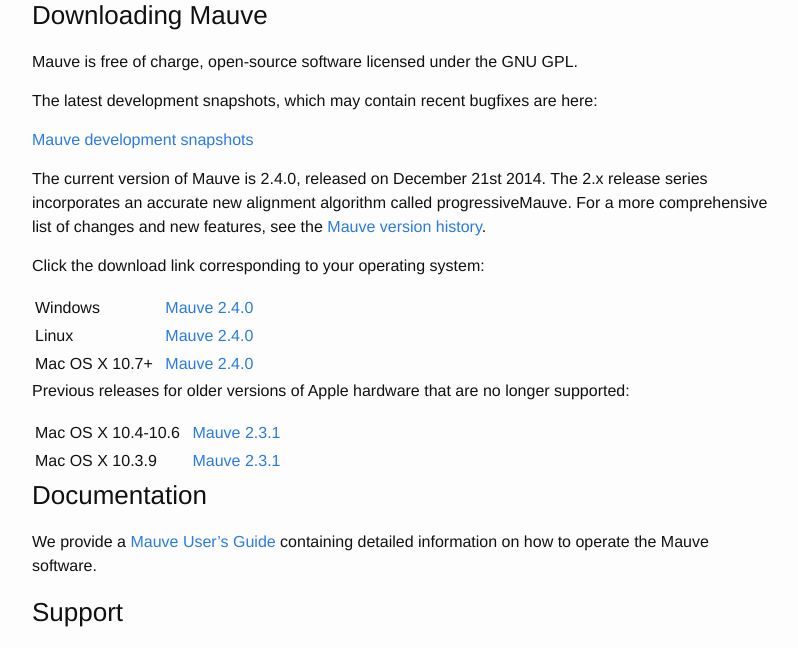
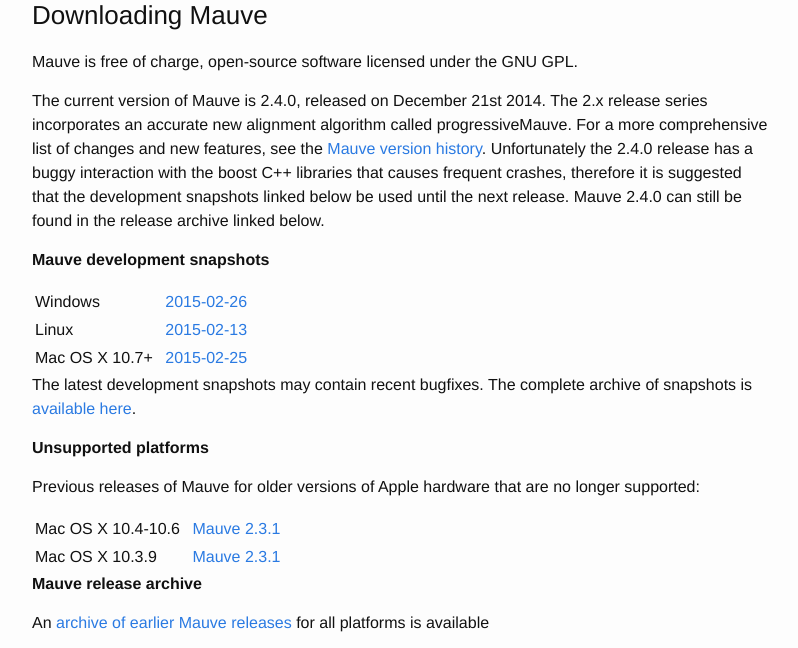
Before and after one commit to koadman/platypusfarm, a Jekyll site: the page built from darlinglab/mauve/download.md, in a window 1280 px wide and 900 px high, cut to the strip 252-900 px from the top of the window. Shown: the whole strip, without its empty margins (238-1036 px from the left). Built offline with Jekyll 4.4.1, drawn with Linux system fonts in a browser that asks for light colours.

Commit message:
provide direct link to current snapshot since 2.4.0 has a nasty bug

```diff
--- a/darlinglab/mauve/download.md
+++ b/darlinglab/mauve/download.md
@@ -6,25 +6,39 @@
 
 Mauve is free of charge, open-source software licensed under the GNU GPL.
 
-The latest development snapshots, which may contain recent bugfixes are here:
-
-[Mauve development snapshots](snapshots/)
-
 The current version of Mauve is 2.4.0, released on December 21st 2014.
 The 2.x release series incorporates an accurate new alignment algorithm called progressiveMauve. For a more comprehensive list of changes and new features, see the [Mauve version history](user-guide/versions.html).
+Unfortunately the 2.4.0 release has a buggy interaction with the boost C++ libraries that causes frequent crashes, therefore it is suggested that the development snapshots linked below be used until the next release. Mauve 2.4.0 can still be found in the release archive linked below.
 
+<!--
 Click the download link corresponding to your operating system:
+**Current Mauve release**:
 
 Windows	| |  [Mauve 2.4.0](downloads/mauve_installer_2.4.0.exe)
 Linux	| |  [Mauve 2.4.0](downloads/mauve_linux_2.4.0.tar.gz)
 Mac OS X 10.7+ | |  [Mauve 2.4.0](downloads/Mauve-2.4.0.dmg)
+-->
+
+**Mauve development snapshots**
+
+Windows	| |  [2015-02-26](snapshots/2015/2015-02-26/windows/mauve_installer_20150226.exe)
+Linux	| |  [2015-02-13](snapshots/2015/2015-02-13/linux-x64/mauve_linux_snapshot_2015-02-13.tar.gz)
+Mac OS X 10.7+ | |  [2015-02-25](snapshots/2015/2015-02-25/MacOS/Mauve-snapshot_2015-02-25.dmg)
+
+The latest development snapshots may contain recent bugfixes. The complete archive of snapshots is [available here](snapshots/).
 
 
-Previous releases for older versions of Apple hardware that are no longer supported:
+**Unsupported platforms**
+
+Previous releases of Mauve for older versions of Apple hardware that are no longer supported:
 
 Mac OS X 10.4-10.6 | |  [Mauve 2.3.1](downloads/Mauve-2.3.1.dmg)
 Mac OS X 10.3.9 | |  [Mauve 2.3.1](downloads/Mauve-OSX10.3-2.3.1.dmg)
 
+
+**Mauve release archive**
+
+An [archive of earlier Mauve releases](http://darlinglab.org/mauve/downloads/) for all platforms is available
 
 ### Documentation
 
```
